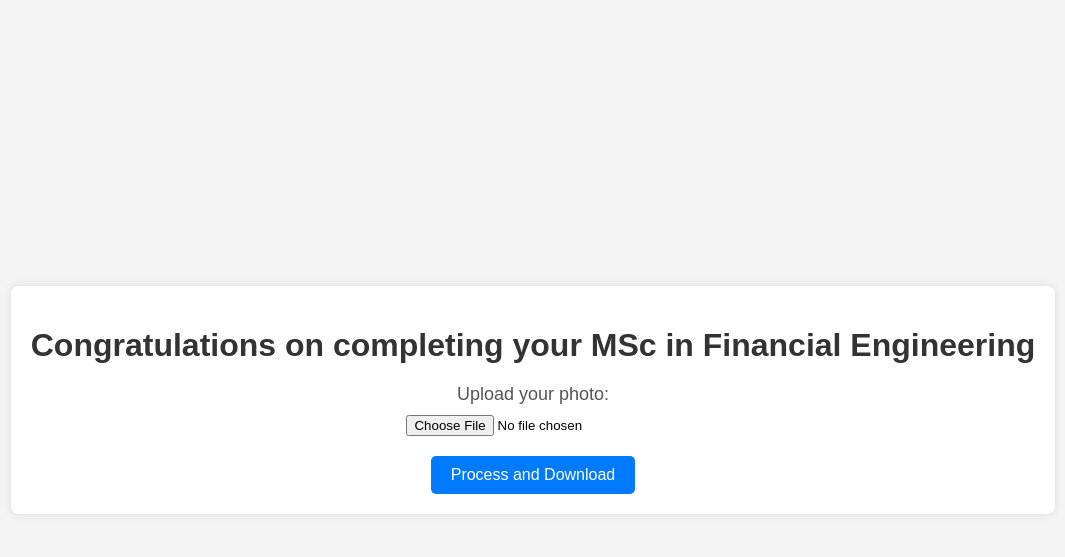
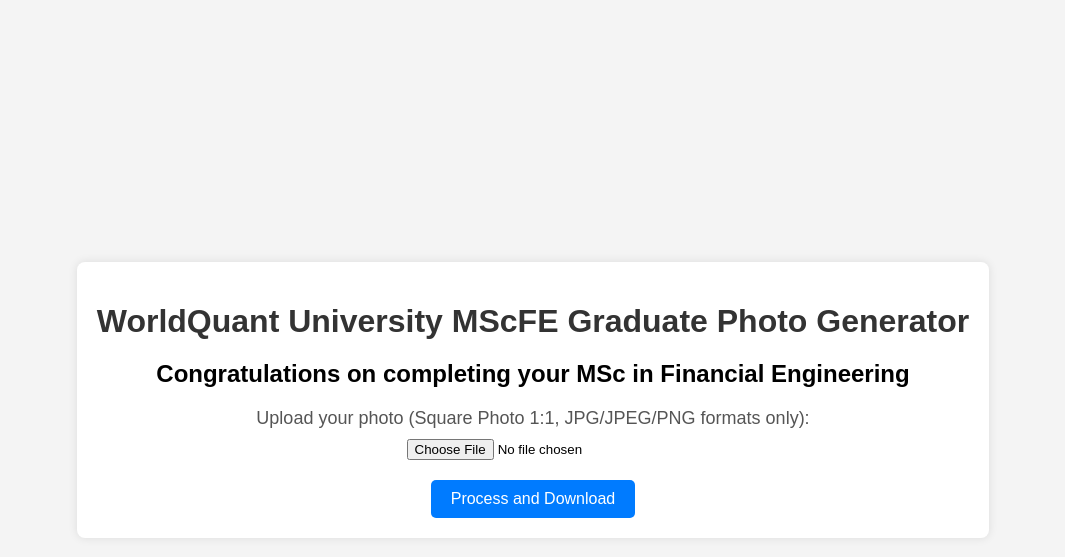
Before and after one commit to goraimahitosh/wqu_grad_photo, a Flask app: page / in a window 1280 px wide. Shown: the top 557 px of the page, without its empty margins (107-1172 px from the left). Run offline with Flask 3, Linux system fonts and the light colour scheme.

Commit message:
Update index.html
added

```diff
--- a/templates/index.html
+++ b/templates/index.html
@@ -8,9 +8,10 @@
 </head>
 <body>
     <div class="container">
-        <h1>Congratulations on completing your MSc in Financial Engineering</h1>
+        <h1>WorldQuant University MScFE Graduate Photo Generator</h1>
+        <h2>Congratulations on completing your MSc in Financial Engineering</h2>
         <form action="/" method="post" enctype="multipart/form-data">
-            <label for="file">Upload your photo:</label>
+            <label for="file">Upload your photo (Square Photo 1:1, JPG/JPEG/PNG formats only):</label>
             <input type="file" name="file" id="file" accept="image/*" required>
             <button type="submit">Process and Download</button>
         </form>
```
